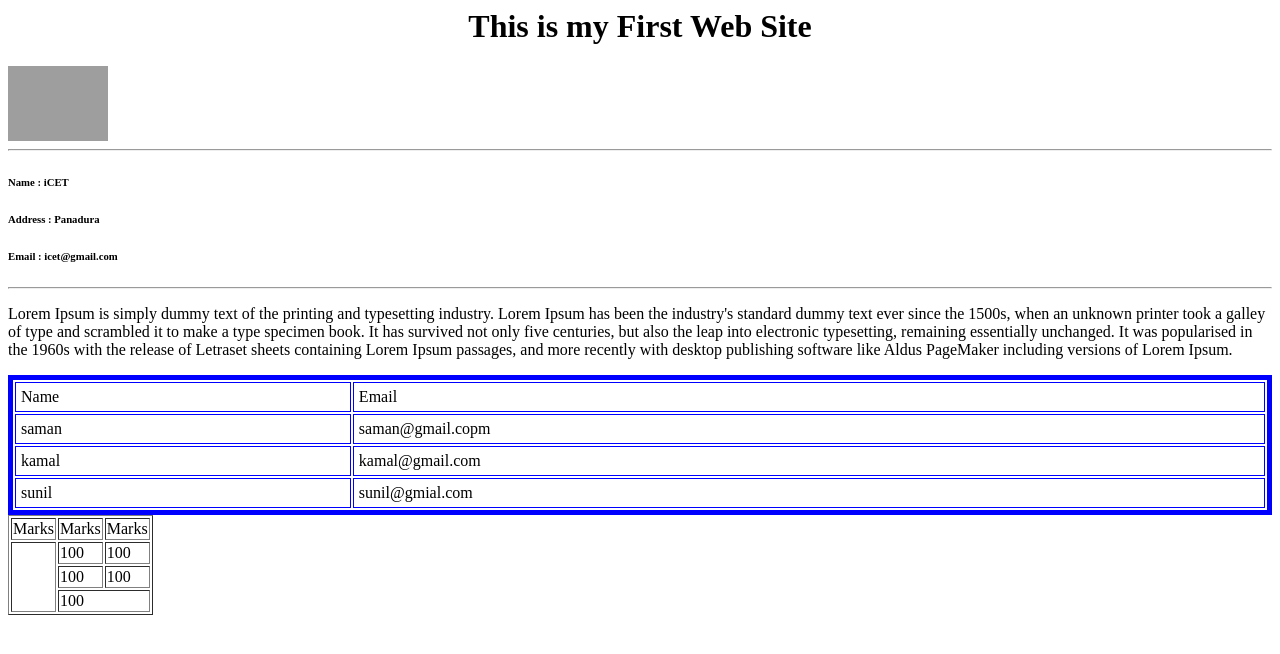
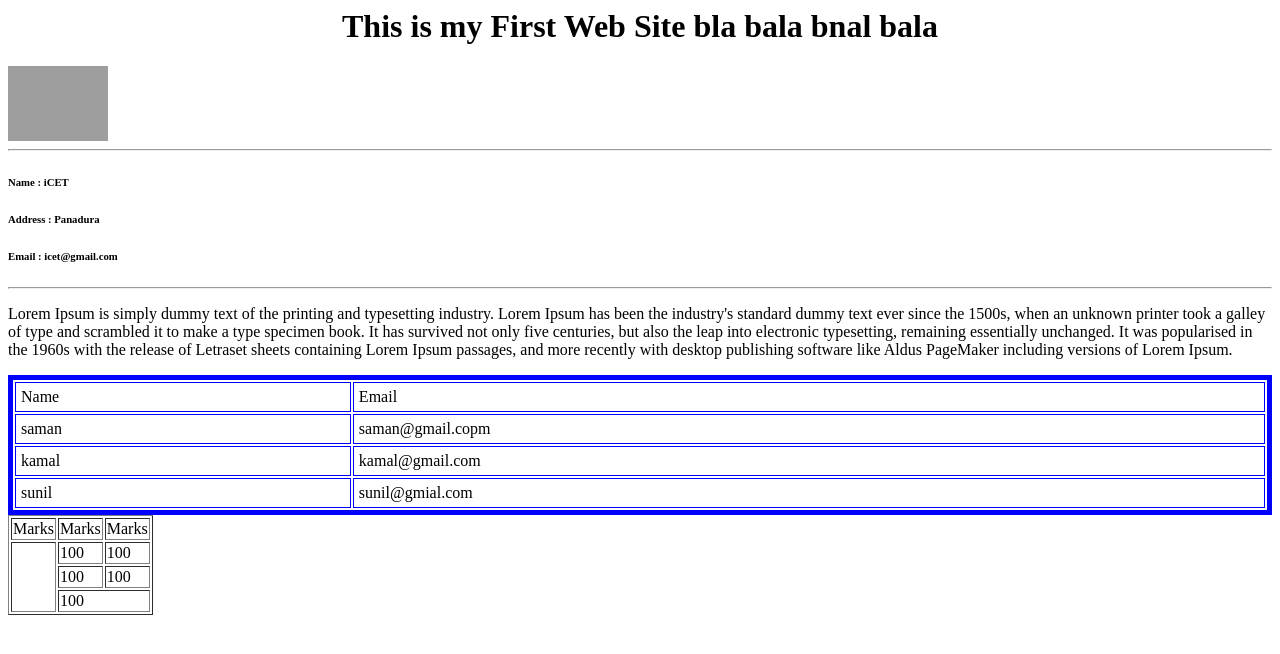
Before and after one commit to icet-sharadha/Demo-01, a plain HTML site: page index.html in a window 1280 px wide. Drawn offline with Linux system fonts and the light colour scheme; grey boxes are pictures that could not be loaded.

Commit message:
second commit

```diff
--- a/index.html
+++ b/index.html
@@ -3,7 +3,7 @@
 <html>
     <head></head>
     <body>
-        <center><h1>This is my First Web Site</h1></center>
+        <center><h1>This is my First Web Site bla bala bnal bala</h1></center>
 
 
         <img src="img/profile.jpg" width="100" alt="">
```
